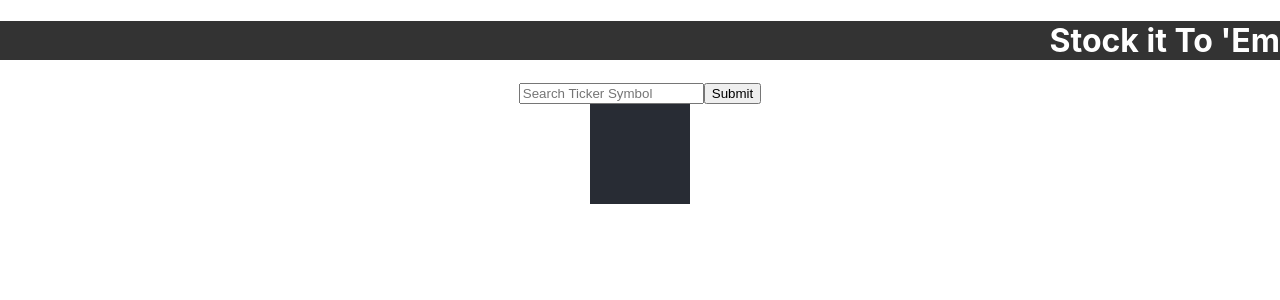
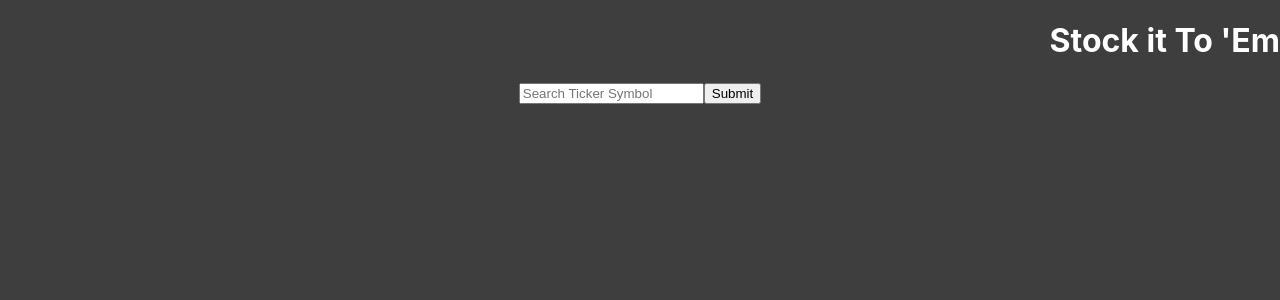
Before and after one commit to rrep/React-StockItToEm, a React (Create React App) app: page / in a window 1280 px wide. Shown: the top 300 px of the page. Built offline with nearby package versions, Linux system fonts and the light colour scheme.

Commit message:
added conditional display for quote

```diff
--- a/src/App.css
+++ b/src/App.css
@@ -1,5 +1,10 @@
+html {
+  background-color: #3e3e3e;
+}
+
 .App {
   text-align: center;
+  background-color: #3e3e3e;
 }
 
 .App-logo {
@@ -14,7 +19,7 @@
 }
 
 .App-header {
-  background-color: #282c34;
+  background-color: #3e3e3e;
   min-height: 100vh;
   display: flex;
   flex-direction: column;
@@ -37,10 +42,11 @@
   }
 }
 
-.Quote{
+.stockQuote{
   height: 100px;
   width: 100px;
-  background-color: #282c34;
+  background-color: #777777;
   color: #61dafb;
   margin: auto;
+  padding: 10px;
 }
--- a/src/App.js
+++ b/src/App.js
@@ -34,6 +34,7 @@ function App() {
     <div className="App">
       <Header/>
       <SymbolSearch searchClick={searchClick}/>
+      <br></br>
       <Quote currentQuote={currentQuote}/>
     </div>
   );
--- a/src/components/Header.js
+++ b/src/components/Header.js
@@ -9,7 +9,7 @@ function Header(){
 }
 
 const headerStyle = {
-    background: '#333333',
+    background: '#3e3e3e',
     color:'#ffffff',
     textAlign:'right'
 }
--- a/src/components/Quote.js
+++ b/src/components/Quote.js
@@ -2,12 +2,16 @@ import React, { useState } from 'react'
 
 function Quote(props) {
 
+    if (Object.keys(props.currentQuote).length !== 0) {
     return(
-        <div className="Quote">
-            {props.currentQuote!= null? props.currentQuote["05. price"]:null}
+        <div className="stockQuote">
+            <br></br>
+            {props.currentQuote["05. price"]}
         </div>
-
-    )
+    )}
+    else{
+        return null;
+    }
 }
 
 export default Quote;
--- a/src/components/SymbolSearch.js
+++ b/src/components/SymbolSearch.js
@@ -27,6 +27,7 @@ function SymbolSearch(props) {
                 <input
                     type="submit"
                     value="Submit"
+                    className="btn"
                 />
             </form>
         </div>
```
